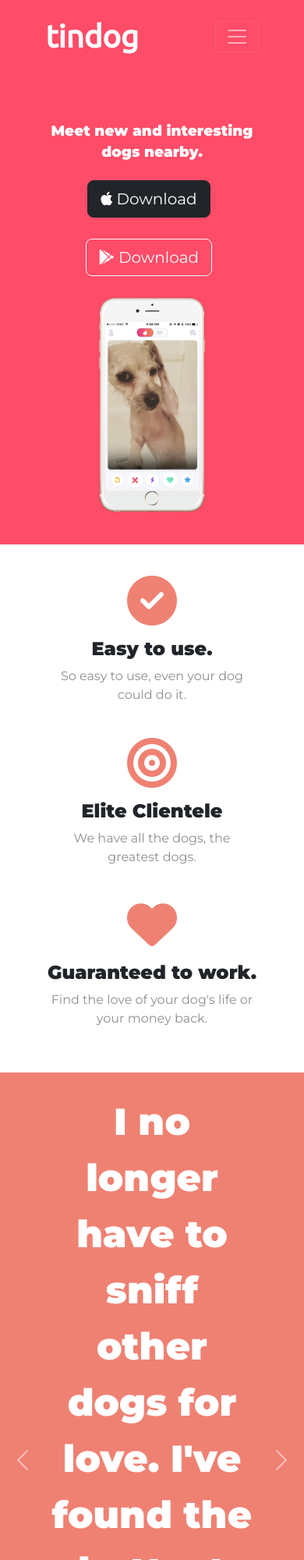
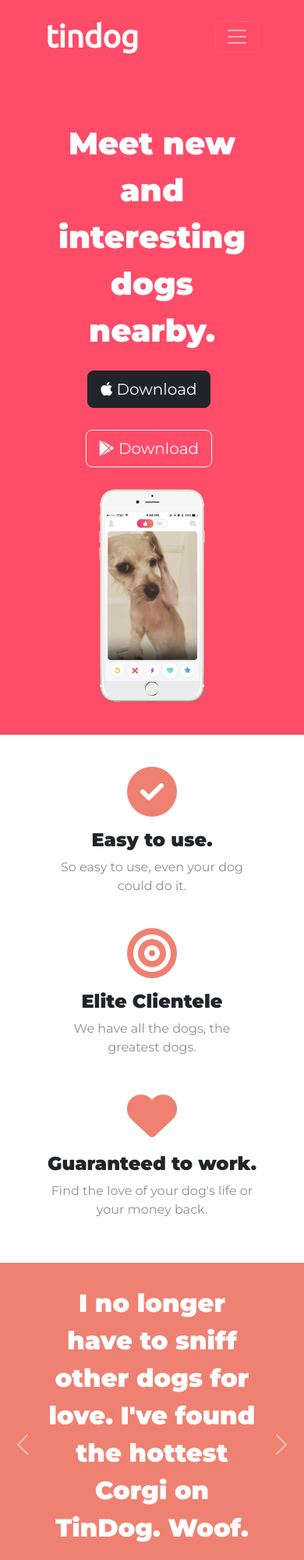
Before and after one commit to mcodrspace/tindog, a plain HTML site: page index.html in a window 390 px wide. Shown: the top 2000 px of the page at 78% size. Drawn offline with nearby package versions, Linux system fonts and the light colour scheme.

Commit message:
Update styles.css

```diff
--- a/css/styles.css
+++ b/css/styles.css
@@ -17,13 +17,13 @@ p {
 
 .big-heading {
   font-family: 'Montserrat', sans-serif;
-  font-size: clamp(1rem, -0.875rem + 8.333vw, 3.5rem);
+  font-size: clamp(2.5rem, -0.875rem + 8.333vw, 3.5rem);
   font-weight: 900;
   line-height: 1.5;
 }
 
 .section-heading {
-  font-size: 3.5rem;
+  font-size: clamp(2.5rem, -0.875rem + 8.333vw, 3.5rem);
   line-height: 1.5;
 }
 
@@ -123,7 +123,7 @@ p {
 }
 
 .testimonial-text {
-  font-size: 3rem;
+  font-size: clamp(2rem, -0.875rem + 8.333vw, 3rem);
   line-height: 1.5;
 }
 
```
